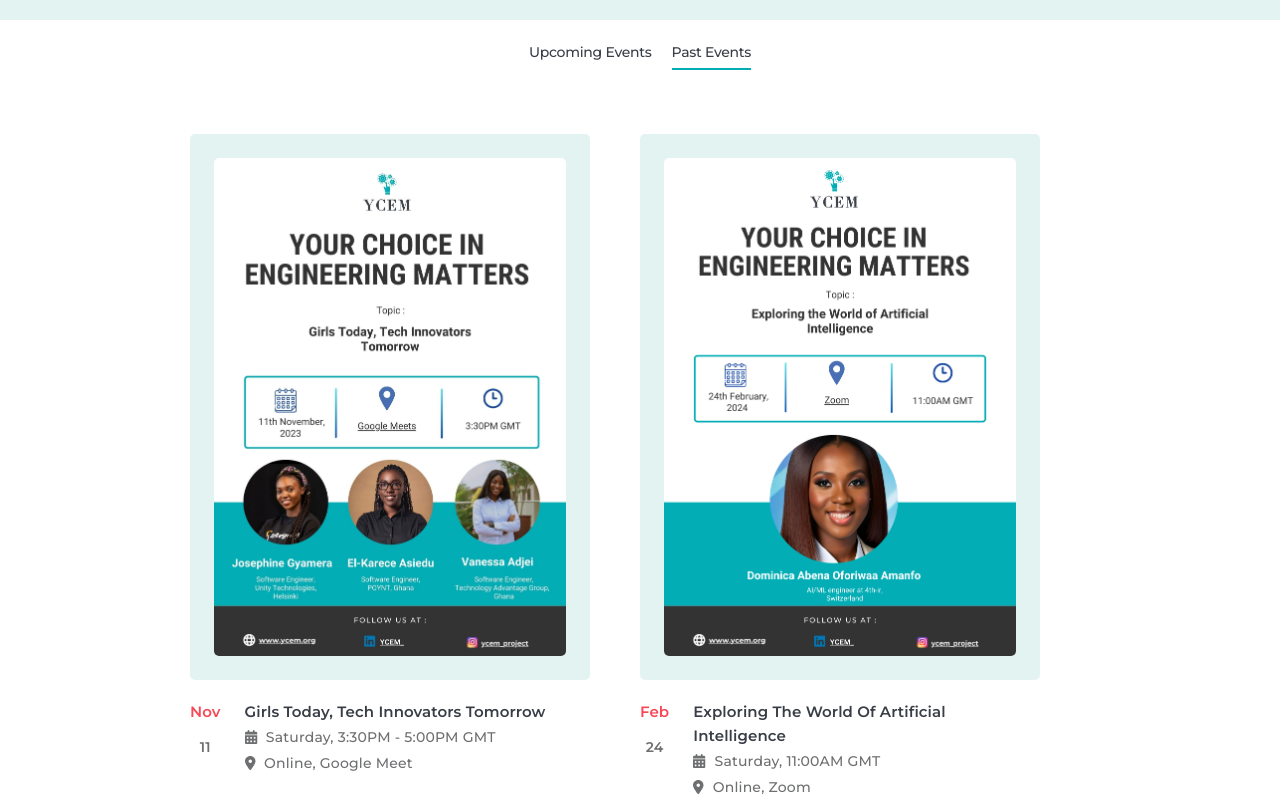
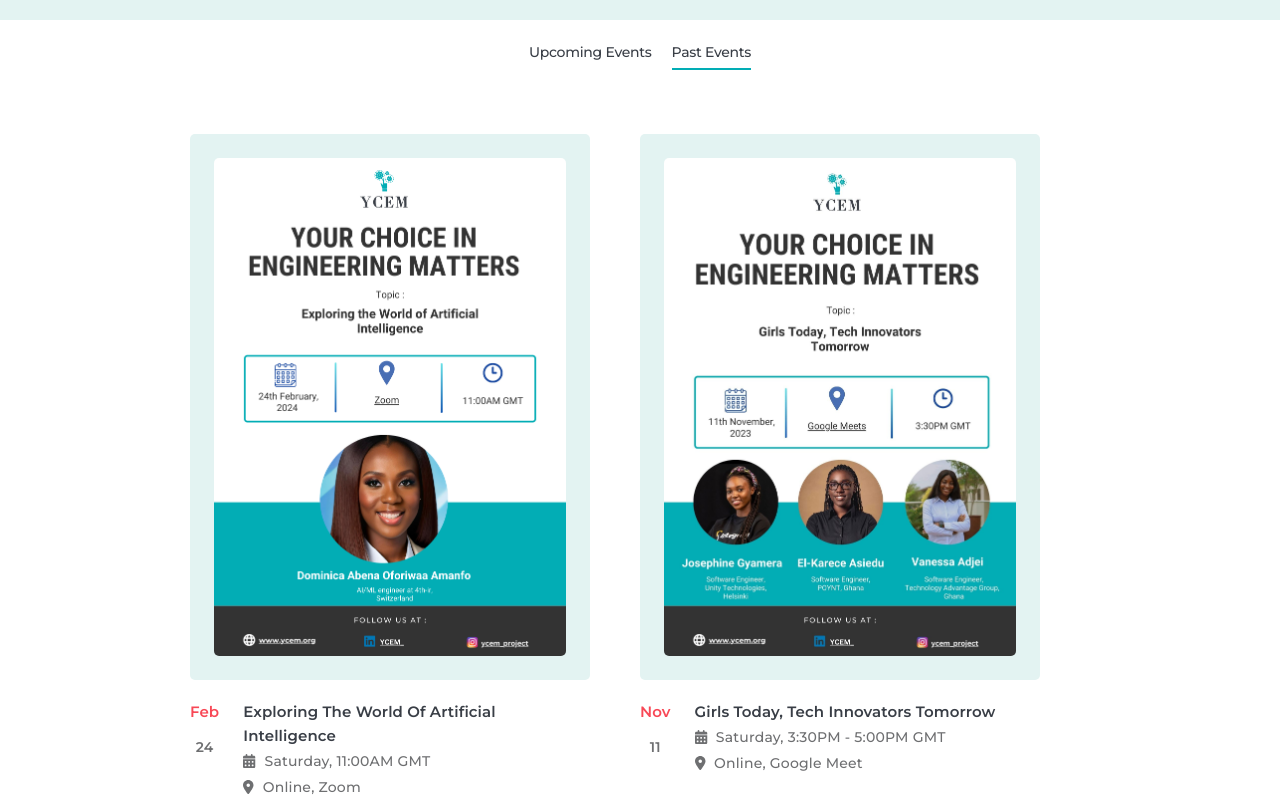
Before and after one commit to Josephine19001/ycem, a Next.js app: page /events/past-events in a window 1280 px wide. Shown: the part 440-1240 px from the top of the page. Built offline with nearby package versions, Linux system fonts and the light colour scheme.

Commit message:
Updated Perpetual's picture

```diff
--- a/src/components/events/event-list-item.tsx
+++ b/src/components/events/event-list-item.tsx
@@ -88,7 +88,7 @@ const EventItem = ({
     <Container>
       <a href={eventHref}>
         <ImageContainer>
-          <CustomImage src={eventImg} alt="YCEM event banner" />
+          <CustomImage priority src={eventImg} alt="YCEM event banner" />
         </ImageContainer>
       </a>
       <Details>
--- a/src/components/events/event-page.tsx
+++ b/src/components/events/event-page.tsx
@@ -122,7 +122,7 @@ const EventPage = ({
   return (
     <PageContainer>
       <HeroBanner>
-        <Image src={eventBanner} alt="Event banner" />
+        <Image priority src={eventBanner} alt="Event banner" />
       </HeroBanner>
       <Details>
         <Description>{description}</Description>
--- a/src/components/events/past-events/events.tsx
+++ b/src/components/events/past-events/events.tsx
@@ -32,6 +32,15 @@ export default PastEvents;
 
 const events = [
   {
+    eventHref: "/events/past-events/exploring-the-world-of-ai",
+    month: "Feb",
+    date: "24",
+    title: "Exploring the World of Artificial Intelligence",
+    timeDay: "Saturday, 11:00AM GMT",
+    location: "Online, Zoom",
+    eventImg: exploringTheWorldOfAI,
+  },
+  {
     eventHref: "/events/past-events/girls-today-tech-innovators-tomorrow",
     month: "Nov",
     date: "11",
@@ -40,13 +49,4 @@ const events = [
     location: "Online, Google Meet",
     eventImg: girlTodayEvent,
   },
-  {
-    eventHref: "/events/past-events/exploring-the-world-of-ai",
-    month: "Feb",
-    date: "24",
-    title: "Exploring the World of Artificial Intelligence",
-    timeDay: "Saturday, 11:00AM GMT",
-    location: "Online, Zoom",
-    eventImg: exploringTheWorldOfAI,
-  },
 ];
--- a/src/components/who-we-are/our-team.tsx
+++ b/src/components/who-we-are/our-team.tsx
@@ -16,7 +16,7 @@ import gertrudePic from "../../../public/assets/team-pictures/gertrude.png";
 import nadeshPic from "../../../public/assets/team-pictures/nadesh-2.jpg";
 import ursulaPic from "../../../public/assets/team-pictures/ursula.jpeg";
 import oforiwaaPic from "../../../public/assets/team-pictures/oforiwaa.jpeg";
-import perpetualPic from "../../../public/assets/team-pictures/perpetual.jpeg";
+import perpetualPic from "../../../public/assets/team-pictures/perpetual.jpg";
 import emmanuellaPic from "../../../public/assets/team-pictures/emmanuella.jpg";
 import vivianPic from "../../../public/assets/team-pictures/vivian-agyapong.jpg";
 
```
Also changed, not shown: public/assets/team-pictures/perpetual.jpeg (deleted), public/assets/team-pictures/perpetual.jpg (added).
